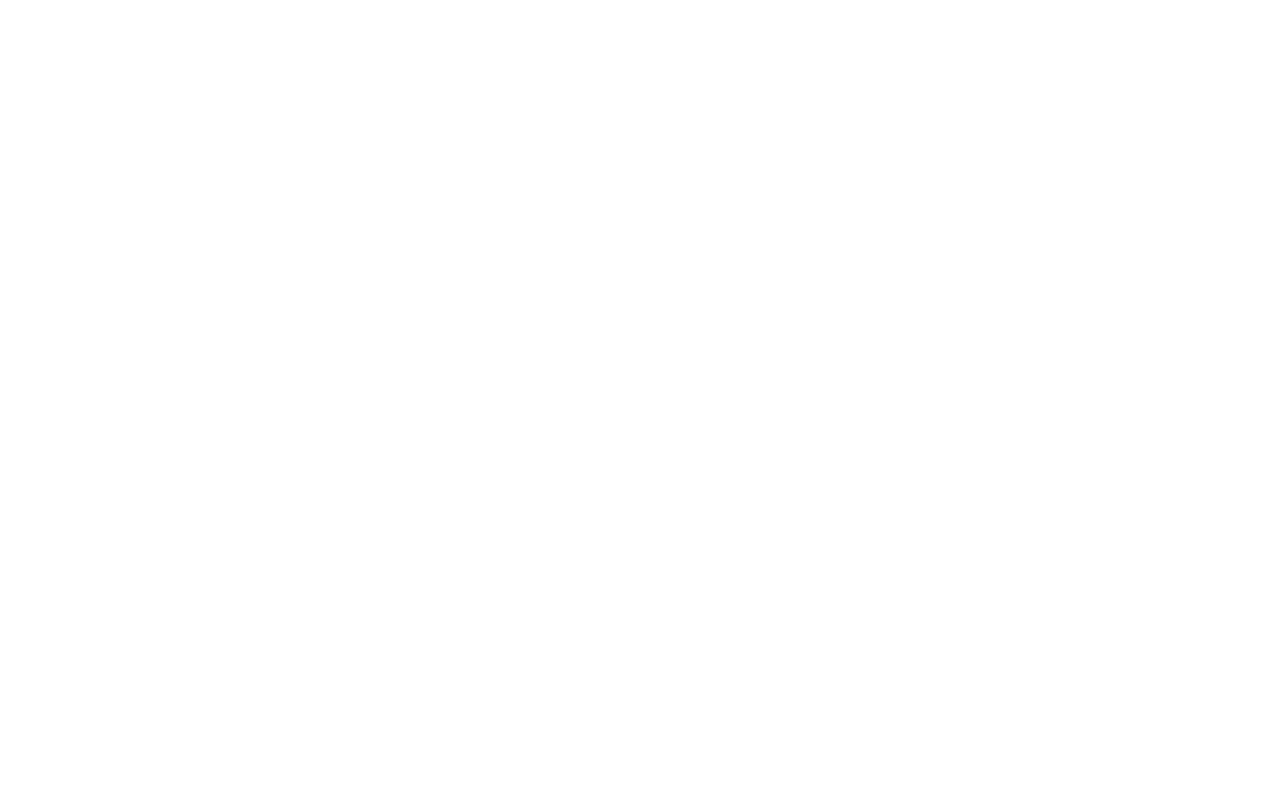
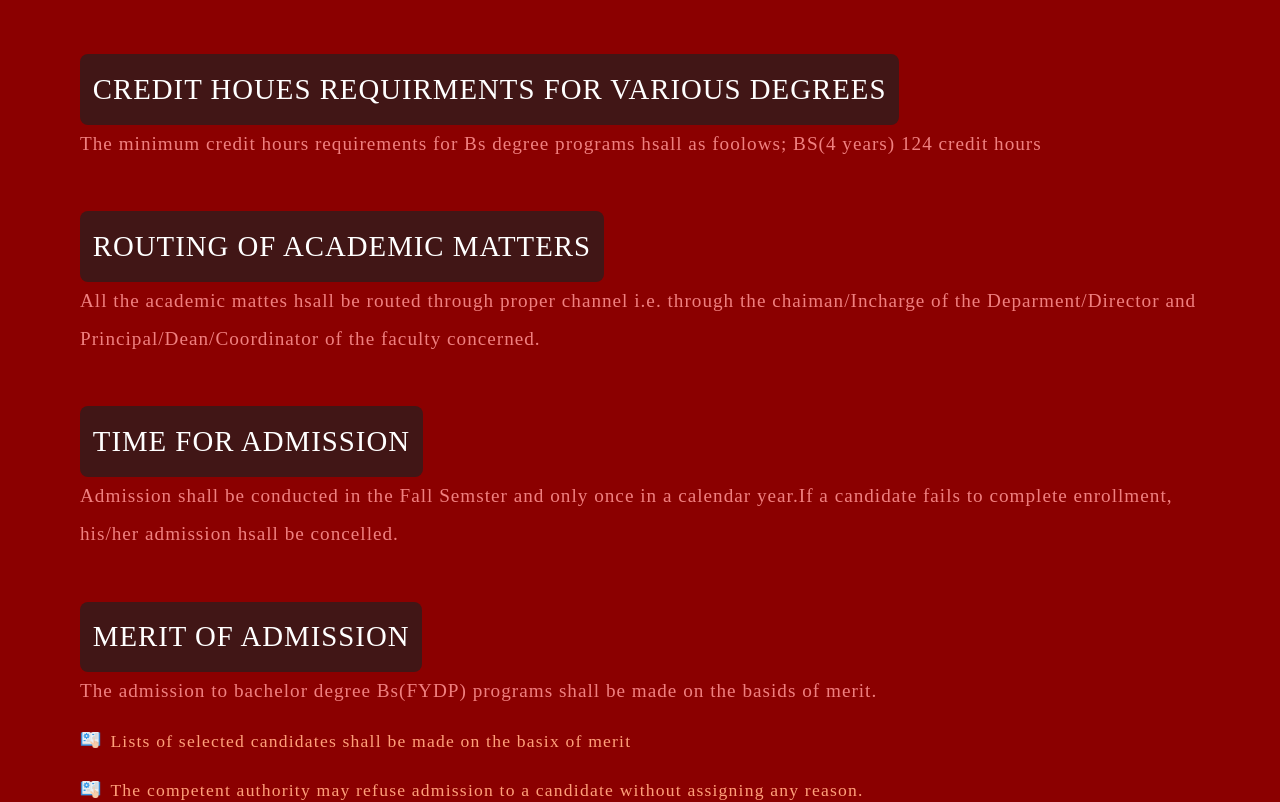
Before and after one commit to RMHamzaArif89/FYP-College-Website, a React (Vite) app in the folder College_Site_Frontend/: page /admissionProcess in a window 1280 px wide. Before the commit this address had no page. Shown: the part 960-1762 px from the top of the page. Before the commit the page ends 800 px from the top, so only its background shows below. Built offline with nearby package versions, Linux system fonts and the light colour scheme.

Commit message:
updated the footer page....

```diff
--- a/College_Site_Frontend/src/App.jsx
+++ b/College_Site_Frontend/src/App.jsx
@@ -28,6 +28,7 @@
 import StudentIns from './Pages/StudentInstructions/StudentIns';
 import FeeStructure from './Pages/FeeStructure/FeeStructure';
 import Socities from './Pages/Socities/Socities';
+import AdmissionProcess from './Pages/AdmissionProcess/AdmissionProcess';
 
 
 const router = createBrowserRouter(
@@ -51,6 +52,7 @@
       <Route path='/studentIns' element={<StudentIns/>}/>
       <Route path='/feeStructure' element={<FeeStructure/>}/>
       <Route path='/socities' element={<Socities/>}/>
+      <Route path='/admissionProcess' element={<AdmissionProcess/>}/>
 
 
 
--- a/College_Site_Frontend/src/Components/Footer/Footer.jsx
+++ b/College_Site_Frontend/src/Components/Footer/Footer.jsx
@@ -34,6 +34,7 @@
           <li><Link to={'/feeStructure'}>Fee Structure</Link></li>
           <li><Link to={'/rules'}>Rules & Regulations</Link></li>
           <li><Link to={'/studentIns'}>Student Instrucitons</Link></li>
+          <li><Link to={'/admissionProcess'}>Admission Process</Link></li>
         </div>
         <div className="col22 col2">
           <li>Complain Box</li>
--- a/College_Site_Frontend/src/Pages/AdmissionProcess/AdmissionProcess.jsx
+++ b/College_Site_Frontend/src/Pages/AdmissionProcess/AdmissionProcess.jsx
@@ -1,10 +1,36 @@
 import React from 'react'
 import './admissionProcess.css'
+import { APData } from './AdmissonProcessData'
 
 function AdmissionProcess() {
   return (
-    <div>
+    <div className="admissionProcess">
+      {
+        APData.map((data) => {
+          return (
+            <>
+              <div className="admissionProcessHeading">
+                {data.heading}
+              </div>
+              <div className="admissionProcessDetails">
+                {data.text}
+              </div>
+              {
+                data.Lists &&
+                data.Lists.map((list) => {
+                  return (
+                    <li className="admissionProcessPoints">
+                      <img src="/images/listIcon.png" alt="" />
+                      {list}
+                    </li>
+                  )
+                })
 
+              }
+            </>
+          )
+        })
+      }
     </div>
   )
 }
--- a/College_Site_Frontend/src/Pages/AdmissionProcess/admissionProcess.css
+++ b/College_Site_Frontend/src/Pages/AdmissionProcess/admissionProcess.css
@@ -0,0 +1,47 @@
+.admissionProcess{
+    width: 100%;
+    padding: 3rem 5rem;
+    min-height:calc(100vh - 3.8rem) ;
+    max-height: auto;
+    background: darkred;
+    line-height: 2.4rem;
+
+}
+.admissionProcess .admissionProcessHeading{
+    font-size: 1.8rem;
+    color: white;
+    /* font-weight: bold; */
+    line-height: 2.8rem;
+    padding: 0.8rem;
+    background:#411616;
+    display: inline-block;
+    border-radius: 8px;
+    margin-top: 3rem;
+    text-transform: uppercase;
+    letter-spacing: 1px;
+
+}
+.admissionProcessDetails{
+    font-size: 1.2rem;
+    color:lightcoral;
+    letter-spacing: 1px;
+
+}
+.admissionProcessPoints{
+    list-style: none;
+    display: flex;
+    align-items: flex-start;
+    gap: .6rem;
+    font-size: 1.1rem;
+    font-style: Arial;
+    color: lightsalmon;
+    /* word-spacing: .8px; */
+    letter-spacing: 1.2px;
+    margin-top: .7rem;
+}
+.admissionProcessPoints img{
+    width: 1.3rem;
+    height: 1.3rem;
+    margin-top: .5rem;
+    object-fit: cover;
+}
--- a/College_Site_Frontend/src/Pages/FeeStructure/feeStructure.css
+++ b/College_Site_Frontend/src/Pages/FeeStructure/feeStructure.css
@@ -80,7 +80,7 @@
   }
 
   tr:nth-child(odd) td {
-background: rgb(211, 209, 209);;
+background: rgb(211, 209, 209);
   }
 
   tr:last-of-type td {
@@ -98,10 +98,14 @@
   tbody:hover td {
     color: transparent;
     text-shadow: 0 0 3px #aaa;
+
   }
 
   tbody:hover tr:hover td {
     color: black;
     transform: scale(1.1);
     text-shadow: 0 1px 0 #fff;
+    border-color: white;
+    background: white;
+    cursor: pointer;
   }
--- a/College_Site_Frontend/src/Pages/RulesAndInstruction/rai.css
+++ b/College_Site_Frontend/src/Pages/RulesAndInstruction/rai.css
@@ -8,9 +8,9 @@
 
 }
 .rulesCon .rulesHeading{
-    font-size: 2.2rem;
+    font-size: 1.8rem;
     color: white;
-    font-weight: bold;
+    /* font-weight: bold; */
     line-height: 2.8rem;
     padding: 0.8rem;
     background:#411616;
@@ -22,7 +22,7 @@
 
 }
 .rulesDetails{
-    font-size: 1.3rem;
+    font-size: 1.2rem;
     color:lightcoral;
     letter-spacing: 0.60px;
 
@@ -30,14 +30,18 @@
 .rulesPoints{
     list-style: none;
     display: flex;
-    align-items: center;
-    gap: 0.6rem;
-    font-size: 1.3rem;
-    color: lightblue;
-    word-spacing: 1.4px;
+    align-items: flex-start;
+    gap: .6rem;
+    font-size: 1.1rem;
+    font-style: Arial;
+    color: lightsalmon;
+    /* word-spacing: .8px; */
+    letter-spacing: 0.60px;
+    margin-top: .7rem;
 }
 .rulesPoints img{
-    width: 1.8rem;
-    height: 1.8rem;
+    width: 1.3rem;
+    height: 1.3rem;
+    margin-top: .5rem;
     object-fit: cover;
 }
```
